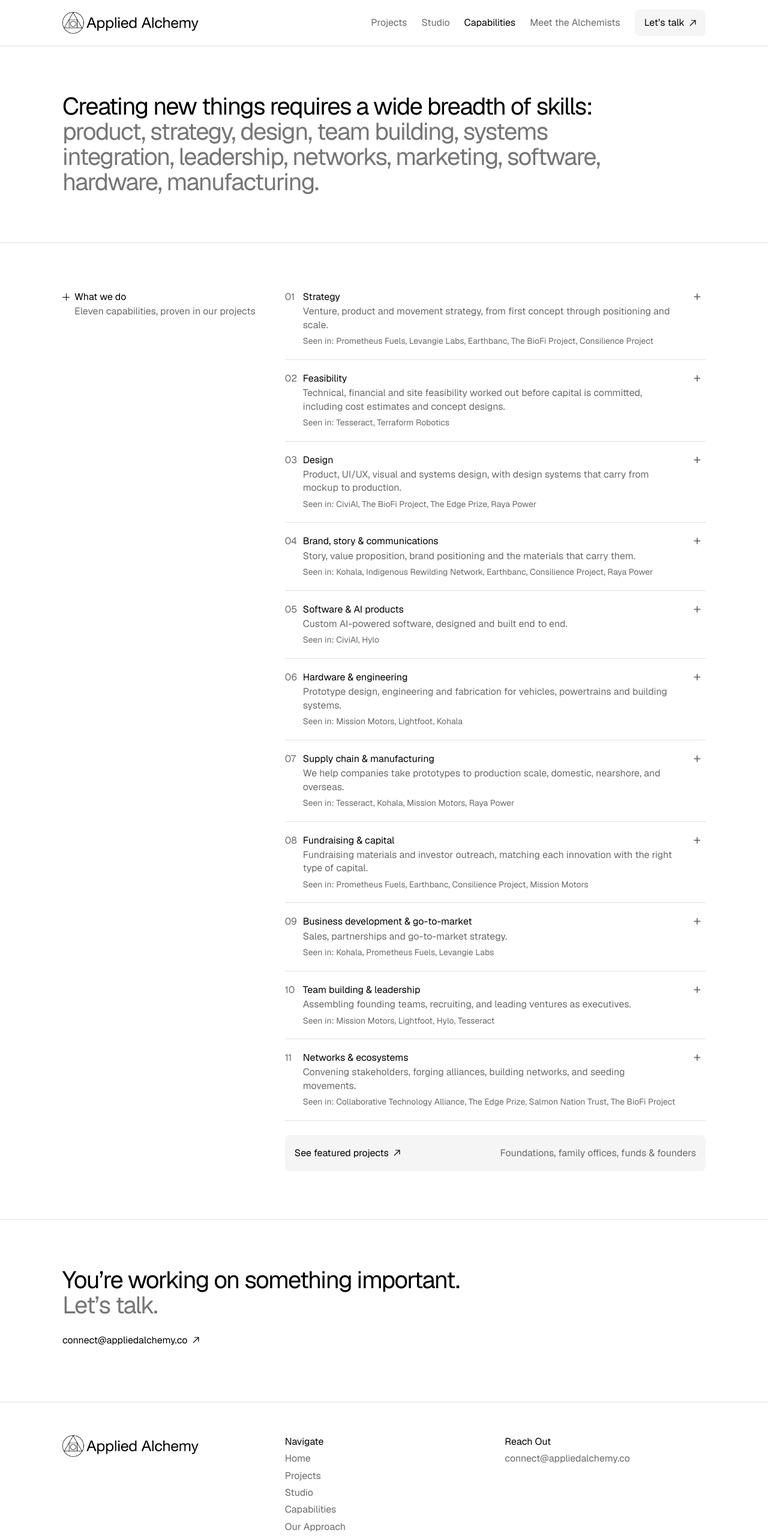
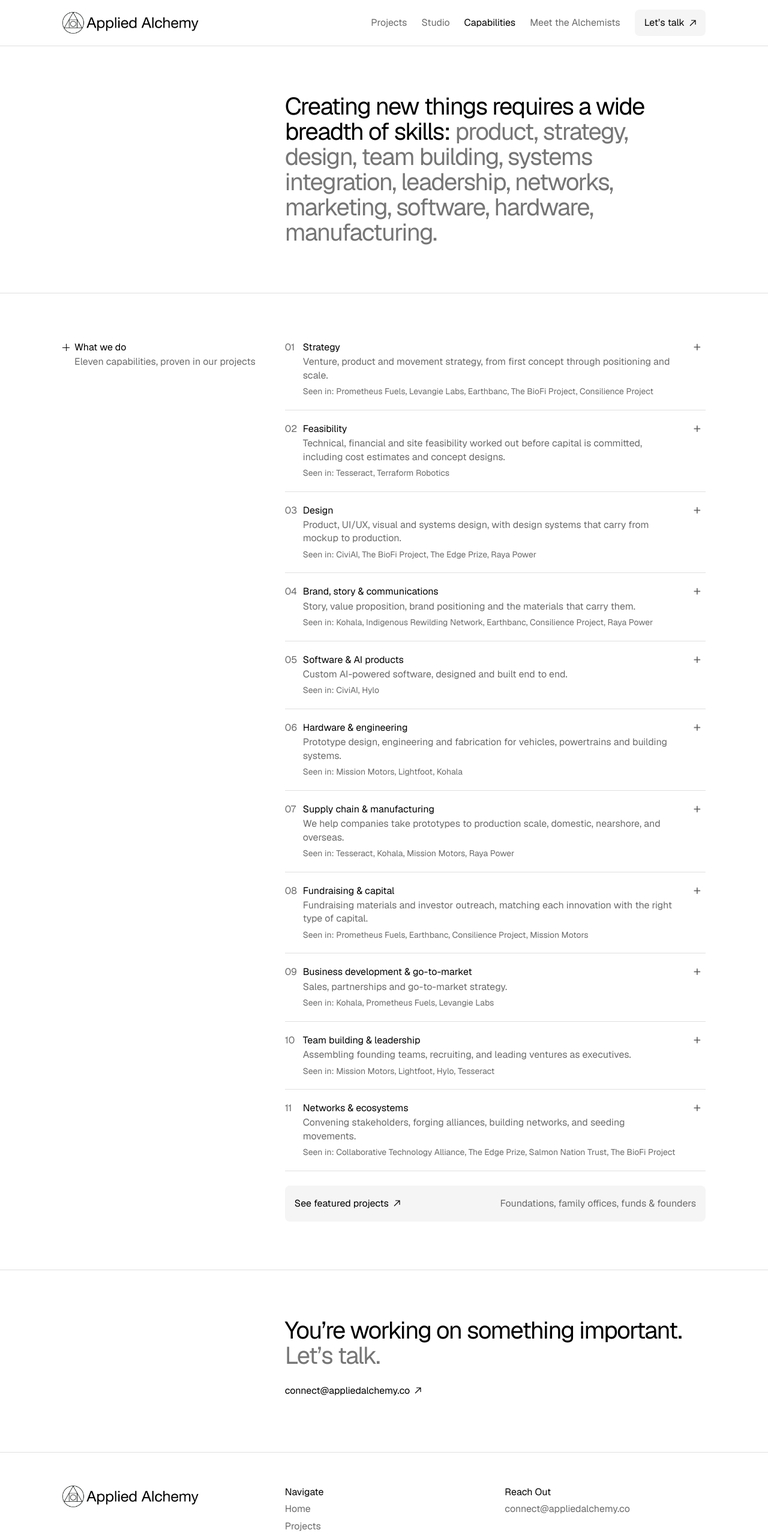
Before and after one commit to edwardwest/appliedalchemy, a website: page capabilities/index.html in a window 1280 px wide. Shown: the top 2560 px of the page at 60% size. Drawn offline with Linux system fonts and the light colour scheme.

Commit message:
Revert the Capabilities left-alignment (PR 14)
The heading and closing call to action go back to the right-hand column.

Co-Authored-By: Claude Fable 5.2 <noreply@anthropic.com>
Claude-Session: https://claude.ai/code/session_01Q2EY5EJBo6ULGhg5yuA4uG

```diff
--- a/assets/css/site.css
+++ b/assets/css/site.css
@@ -95,7 +95,7 @@ ul, ol { padding: 0; list-style: none; }
 .statement--lead { font-size: clamp(40px, 5.1vw, 60px); }
 .hero .statement--lead { max-width: 900px; }
 /* Home page closing call to action: aligned with the logo, like the headline. */
-.cta--left .statement, .hero--left .statement { max-width: 900px; }
+.cta--left .statement { max-width: 900px; }
 
 /* Numbered rows (Our Approach, Capabilities) and key/value rows */
 .rows > li { display: flex; gap: 10px; padding: 20px 0; border-bottom: 1px solid var(--rule); }
--- a/capabilities/index.html
+++ b/capabilities/index.html
@@ -18,7 +18,7 @@
   <link rel="icon" href="/favicon.ico">
   <link rel="preload" href="/assets/fonts/geist-latin-wght-normal.woff2" as="font" type="font/woff2" crossorigin>
   <link rel="stylesheet" href="/assets/css/modern-normalize.css?v=ff8475d3">
-  <link rel="stylesheet" href="/assets/css/site.css?v=7664dbc0">
+  <link rel="stylesheet" href="/assets/css/site.css?v=74fae967">
   <script src="/assets/js/site.js?v=da845582" defer></script>
 </head>
 <body data-page="capabilities">
@@ -50,8 +50,9 @@
 </header>
 <!-- /@header -->
 <main id="main">
-  <section class="section hero hero--left">
+  <section class="section hero">
     <div class="section__inner">
+      <div class="section__label"></div>
       <div class="section__body">
         <h1 class="statement">Creating new things requires a wide breadth of skills: <span>product, strategy, design, team building, systems integration, leadership, networks, marketing, software, hardware, manufacturing.</span></h1>
       </div>
@@ -803,8 +804,9 @@
     </div>
   </section>
 
-  <section class="section cta cta--left">
+  <section class="section cta">
     <div class="section__inner">
+      <div class="section__label"></div>
       <div class="section__body section__body--stack">
         <h2 class="statement">You’re working on something important. <span class="block">Let’s talk.</span></h2>
         <a class="arrow" href="mailto:connect@appliedalchemy.co">connect@appliedalchemy.co</a>
```
Also changed, not shown: 404.html (+1 -1 lines), index.html (+1 -1 lines), meet-the-alchemists/index.html (+1 -1 lines), our-approach/index.html (+1 -1 lines), pillars/index.html (+1 -1 lines), projects/index.html (+1 -1 lines), studio/index.html (+1 -1 lines), README.md.
